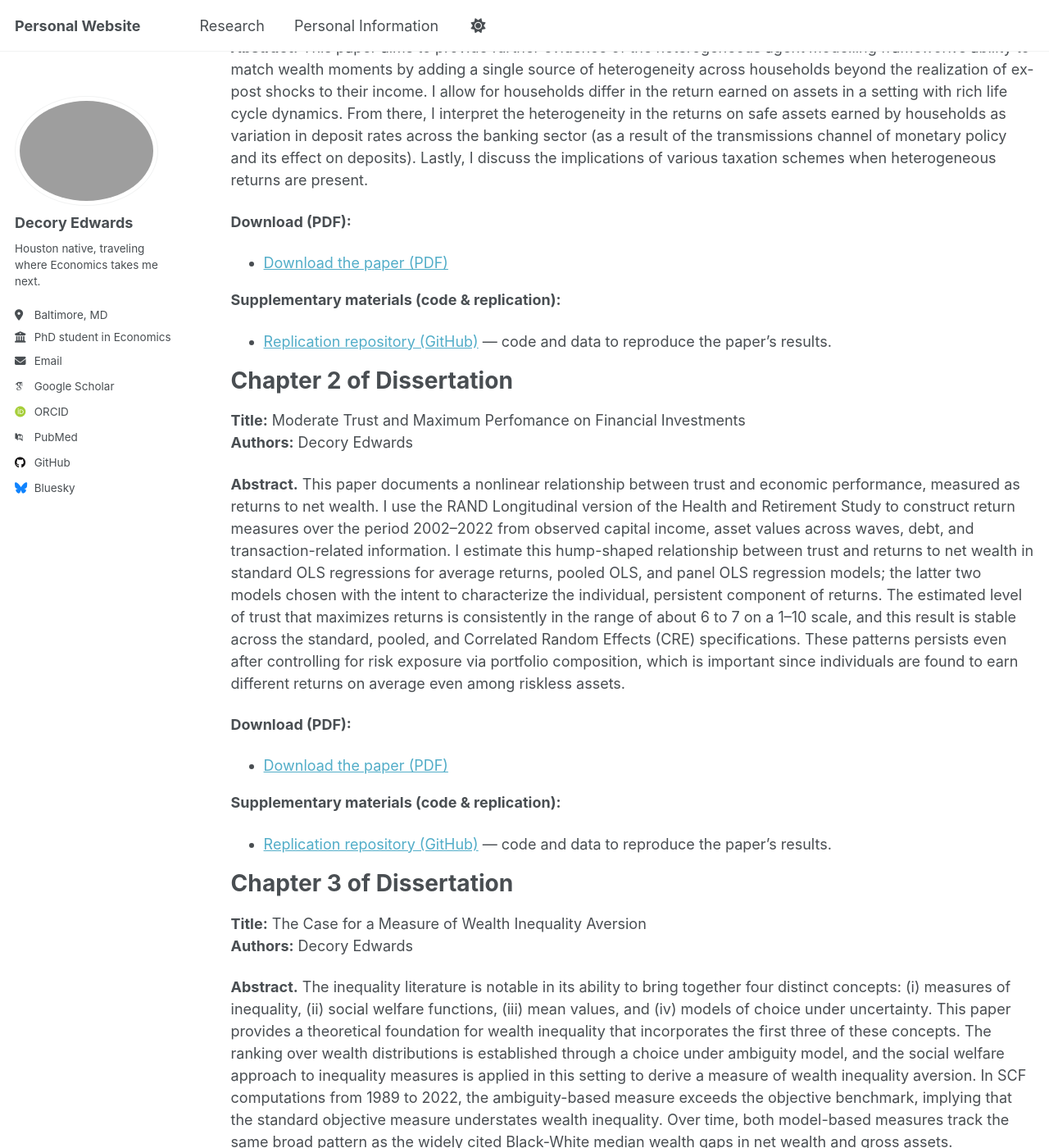
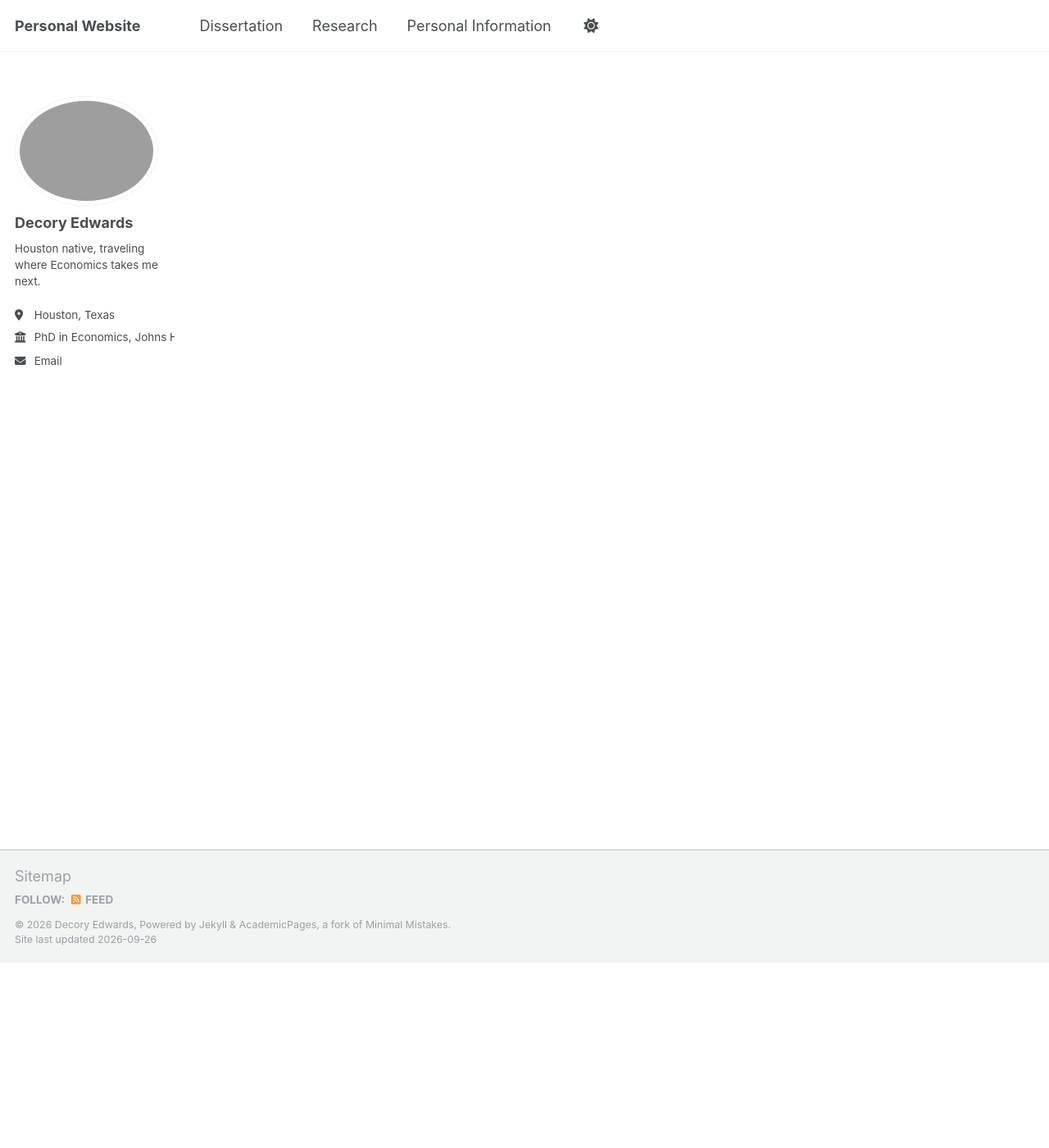
Before and after one commit to dedwar65/dedwar65.github.io, a Jekyll site: the page built from _pages/research.md, in a window 1280 px wide and 1400 px high, scrolled down 226 px. Shown: the whole window at 82% size. Built offline with Jekyll 4.4.1, drawn with Linux system fonts in a browser that asks for light colours; some web fonts are replaced; some of the changed text lies outside the part shown.

Commit message:
Update bio, add research statement, split Dissertation/Research pages
- Homepage: PhD earned July 2026, seeking work, health/energy policy interests
- Sidebar: Houston, Texas; remove template placeholder links
- Move dissertation chapters to /dissertation/; /research/ left blank for new work
- Replace teaching statement; add research statement

Co-Authored-By: Claude Opus 5.5 <noreply@anthropic.com>

```diff
--- a/_config.yml
+++ b/_config.yml
@@ -35,19 +35,19 @@ author:
   name             : "Decory Edwards"
   pronouns         : # example: "she/her"
   bio              : "Houston native, traveling where Economics takes me next."
-  location         : "Baltimore, MD"
-  employer         : "PhD student in Economics at Johns Hopkins University"
+  location         : "Houston, Texas"
+  employer         : "PhD in Economics, Johns Hopkins University (2026)"
   uri              : # URL
   email            : "edwardsyroced@gmail.com"
 
   # Academic websites
   academia         : # URL
   arxiv            : # URL - Update with the correct link to your profile
-  googlescholar    : "https://scholar.google.com/citations?user=PS_CX0AAAAAJ"
+  googlescholar    : # URL
   impactstory      : # URL
-  orcid            : "http://orcid.org/yourorcidurl"
+  orcid            : # URL
   semantic         : # URL
-  pubmed           : "https://www.ncbi.nlm.nih.gov/pubmed/?term=john+snow"
+  pubmed           : # URL
   researchgate     : # URL
   scopus           : # URL
 
@@ -55,12 +55,12 @@ author:
   bitbucket        : # Username - Update with your username on the site
   codepen          : # Username
   dribbble         : # Username
-  github           : "academicpages"
+  github           : # Username
   kaggle           : # Username
   stackoverflow    : # User number or user number and name (i.e., use "1" or "1/jeff-atwood")
 
   # Social media
-  bluesky          : "bsky.app" # Replace this with you Bluesky username
+  bluesky          : # Username
   facebook         : # Username
   flickr           : # Username
   foursquare       : # Username
--- a/_data/navigation.yml
+++ b/_data/navigation.yml
@@ -8,6 +8,9 @@
 #      Markdown formatted page while the second is generated using JSON.
 
 main:
+  - title: "Dissertation"
+    url: /dissertation/
+
   - title: "Research"
     url: /research/
 
--- a/_pages/research.md
+++ b/_pages/research.md
@@ -4,42 +4,3 @@ title: "Research"
 permalink: /research/
 author_profile: true
 ---
-
-# Job Market Paper
-
-**Title:** Matching Wealth Moments with Heterogeneous Returns (2025)
-**Authors:** Decory Edwards
-
-**Abstract.** This paper aims to provide further evidence of the heterogeneous agent modelling framework’s ability to match wealth moments by adding a single source of heterogeneity across households beyond the realization of ex-post shocks to their income. I allow for households differ in the return earned on assets in a setting with rich life cycle dynamics. From there, I interpret the heterogeneity in the returns on safe assets earned by households as variation in deposit rates across the banking sector (as a result of the transmissions channel of monetary policy and its effect on deposits). Lastly, I discuss the implications of various taxation schemes when heterogeneous returns are present.
-
-**Download (PDF):**
-- [Download the paper (PDF)](/files/Chp1-draft.pdf){:target="_blank" rel="noopener"}
-
-**Supplementary materials (code & replication):**
-- [Replication repository (GitHub)](https://github.com/dedwar65/Chp1-HetReturns){:target="_blank" rel="noopener"} — code and data to reproduce the paper's results.
-
-# Chapter 2 of Dissertation
-
-**Title:** Moderate Trust and Maximum Perfomance on Financial Investments
-**Authors:** Decory Edwards
-
-**Abstract.** This paper documents a nonlinear relationship between trust and economic performance, measured as returns to net wealth. I use the RAND Longitudinal version of the Health and Retirement Study to construct return measures over the period 2002--2022 from observed capital income, asset values across waves, debt, and transaction-related information. I estimate this hump-shaped relationship between trust and returns to net wealth in standard OLS regressions for average returns, pooled OLS, and panel OLS regression models; the latter two models chosen with the intent to characterize the individual, persistent component of returns. The estimated level of trust that maximizes returns is consistently in the range of about 6 to 7 on a 1--10 scale, and this result is stable across the standard, pooled, and Correlated Random Effects (CRE) specifications. These patterns persists even after controlling for risk exposure via portfolio composition, which is important since individuals are found to earn different returns on average even among riskless assets.
-
-**Download (PDF):**
-- [Download the paper (PDF)](/files/Chp2-draft.pdf){:target="_blank" rel="noopener"}
-
-**Supplementary materials (code & replication):**
-- [Replication repository (GitHub)](https://github.com/dedwar65/Chp2-TrustandReturns){:target="_blank" rel="noopener"} — code and data to reproduce the paper's results.
-
-# Chapter 3 of Dissertation
-
-**Title:** The Case for a Measure of Wealth Inequality Aversion
-**Authors:** Decory Edwards
-
-**Abstract.** The inequality literature is notable in its ability to bring together four distinct concepts: (i) measures of inequality, (ii) social welfare functions, (iii) mean values, and (iv) models of choice under uncertainty. This paper provides a theoretical foundation for wealth inequality that incorporates the first three of these concepts. The ranking over wealth distributions is established through a choice under ambiguity model, and the social welfare approach to inequality measures is applied in this setting to derive a measure of wealth inequality aversion. In SCF computations from 1989 to 2022, the ambiguity-based measure exceeds the objective benchmark, implying that the standard objective measure understates wealth inequality. Over time, both model-based measures track the same broad pattern as the widely cited Black-White median wealth gaps in net wealth and gross assets.
-
-**Download (PDF):**
-- [Download the paper (PDF)](/files/Chp3.pdf){:target="_blank" rel="noopener"}
-
-**Supplementary materials (code & replication):**
-- [Replication repository (GitHub)](https://github.com/dedwar65/Chp3-IneqMeasOld){:target="_blank" rel="noopener"} — code and data to reproduce the paper's results.
```
Also changed, not shown: _pages/about.md (+2 -2 lines), _pages/cv.md (+5 -0 lines), _pages/dissertation.md (added, +45 -0 lines), 2 other files.
